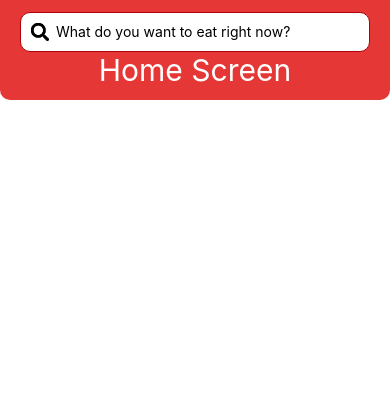
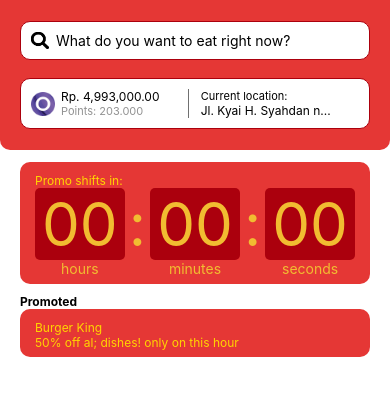
Before and after one commit to nathanpriyasadie/HungryFood, a React Native app: screen / in a window 390 px wide. Shown: the top 396 px of the page. Built offline with nearby package versions, Linux system fonts and the light colour scheme.

Commit message:
countdowncard and promocard added

```diff
--- /dev/null
+++ b/src/components/ContainerTitle.tsx
@@ -0,0 +1,17 @@
+import React from 'react';
+import {Text, StyleSheet} from 'react-native';
+
+export interface ContainerTitleProps {
+  title?: string;
+}
+
+export default function ContainerTitle({title}: ContainerTitleProps) {
+  return <Text style={styles.title}>{title}</Text>;
+}
+
+const styles = StyleSheet.create({
+  title: {
+    fontSize: 12,
+    fontWeight: 'bold',
+  },
+});
--- /dev/null
+++ b/src/components/CountdownCard.tsx
@@ -0,0 +1,68 @@
+import React from 'react';
+import {View, StyleSheet, Platform, Text} from 'react-native';
+import TimeCountdown from './TimeCountdown';
+
+export interface CountdownCardProps {
+  hoursText?: string;
+  minutesText?: string;
+  secondsText?: string;
+}
+
+export default function CountdownCard({
+  hoursText = '00',
+  minutesText = '00',
+  secondsText = '00',
+}: CountdownCardProps) {
+  return (
+    <View style={styles.container}>
+      <Text style={styles.titleText}>Promo shifts in:</Text>
+      <View style={styles.timesContainer}>
+        <TimeCountdown timeText={hoursText} unitText="hours" />
+        <Text style={styles.timeText}>:</Text>
+        <TimeCountdown timeText={minutesText} unitText="minutes" />
+        <Text style={styles.timeText}>:</Text>
+        <TimeCountdown timeText={secondsText} unitText="seconds" />
+      </View>
+    </View>
+  );
+}
+
+const styles = StyleSheet.create({
+  container: {
+    flexDirection: 'column',
+    backgroundColor: '#E53735',
+    borderRadius: 10,
+    paddingBottom: 7,
+    paddingTop: 11,
+    paddingHorizontal: 15,
+    color: '#FFD500',
+
+    ...Platform.select({
+      android: {
+        elevation: 4,
+      },
+      ios: {
+        shadowColor: '#00000029',
+        shadowOffset: {
+          height: 0,
+          width: 3,
+        },
+        shadowOpacity: 1,
+        shadowRadius: 6,
+      },
+    }),
+  },
+  titleText: {
+    color: '#FFD500',
+    fontSize: 12,
+  },
+  timesContainer: {
+    flexDirection: 'row',
+    justifyContent: 'space-between',
+  },
+  timeText: {
+    fontSize: 60,
+    includeFontPadding: false,
+    color: '#F1BC31',
+  },
+});
--- /dev/null
+++ b/src/components/InformationCard.tsx
@@ -0,0 +1,106 @@
+import React from 'react';
+import {View, StyleSheet, Image, Platform, ViewProps, Text} from 'react-native';
+
+export interface InformationCardProps extends ViewProps {
+  addressText?: string;
+  balanceText?: string;
+  pointsText?: string;
+}
+
+export default function InformationCard({
+  addressText = 'undefined',
+  balanceText = '0',
+  pointsText,
+  style,
+  ...props
+}: InformationCardProps) {
+  return (
+    <View style={StyleSheet.flatten([styles.container, style])} {...props}>
+      <View style={styles.leftContainer}>
+        <Image
+          source={require('../assets/ovo.png')}
+          style={styles.paymentIcon}
+        />
+        <View style={styles.leftTextContainer}>
+          <Text style={styles.balanceText}>Rp. {balanceText}</Text>
+          <Text style={styles.pointsText}>Points: {pointsText}</Text>
+        </View>
+      </View>
+      <View style={styles.rightContainer}>
+        <Text style={styles.currentLocationText}>Current location:</Text>
+        <Text style={styles.addressText}>
+          {addressText.length > 22
+            ? addressText.substring(0, 21) + '...'
+            : addressText}
+        </Text>
+      </View>
+    </View>
+  );
+}
+
+const styles = StyleSheet.create({
+  container: {
+    flexDirection: 'row',
+    width: '100%',
+    borderColor: '#AB000D',
+    backgroundColor: 'white',
+    borderRadius: 10,
+    fontSize: 14,
+    borderWidth: 1,
+    alignItems: 'center',
+    padding: 10,
+
+    ...Platform.select({
+      android: {
+        elevation: 4,
+      },
+      ios: {
+        shadowColor: '#00000029',
+        shadowOffset: {
+          height: 0,
+          width: 3,
+        },
+        shadowOpacity: 1,
+        shadowRadius: 6,
+      },
+    }),
+  },
+  leftContainer: {
+    flexDirection: 'row',
+    flex: 1,
+    alignItems: 'center',
+  },
+  leftTextContainer: {
+    flex: 1,
+    // backgroundColor: 'blue',
+    marginLeft: 6,
+    borderRightWidth: 1.5,
+    borderColor: '#707070',
+  },
+  rightContainer: {
+    flex: 1,
+    marginLeft: 11.5,
+  },
+  balanceText: {
+    fontSize: 12,
+    includeFontPadding: false,
+  },
+  pointsText: {
+    fontSize: 11,
+    color: '#929292',
+    includeFontPadding: false,
+  },
+  currentLocationText: {
+    fontSize: 11,
+    includeFontPadding: false,
+  },
+  addressText: {
+    fontSize: 12,
+    includeFontPadding: false,
+  },
+  paymentIcon: {
+    height: 24,
+    width: 24,
+    // backgroundColor: 'pink',
+  },
+});
--- /dev/null
+++ b/src/components/PromoCard.tsx
@@ -0,0 +1,64 @@
+import React from 'react';
+import {View, StyleSheet, Platform, Text} from 'react-native';
+
+export interface PromoCardProps {
+  title?: string;
+  subtitle?: string;
+  image?: string;
+}
+
+export default function PromoCard({
+  title = '00',
+  subtitle = '00',
+  image = '00',
+}: PromoCardProps) {
+  return (
+    <View style={styles.container}>
+      <View />
+      <View>
+        <Text style={styles.titleText}>{title}</Text>
+        <Text style={styles.titleText}>{subtitle}</Text>
+      </View>
+    </View>
+  );
+}
+
+const styles = StyleSheet.create({
+  container: {
+    flexDirection: 'column',
+    backgroundColor: '#E53735',
+    borderRadius: 10,
+    paddingBottom: 7,
+    paddingTop: 11,
+    paddingHorizontal: 15,
+    color: '#FFD500',
+
+    ...Platform.select({
+      android: {
+        elevation: 4,
+      },
+      ios: {
+        shadowColor: '#00000029',
+        shadowOffset: {
+          height: 0,
+          width: 3,
+        },
+        shadowOpacity: 1,
+        shadowRadius: 6,
+      },
+    }),
+  },
+  titleText: {
+    color: '#FFD500',
+    fontSize: 12,
+  },
+  timesContainer: {
+    flexDirection: 'row',
+    justifyContent: 'space-between',
+  },
+  timeText: {
+    fontSize: 60,
+    includeFontPadding: false,
+    color: '#F1BC31',
+  },
+});
--- /dev/null
+++ b/src/components/TimeCountdown.tsx
@@ -0,0 +1,42 @@
+import React from 'react';
+import {View, Text, StyleSheet} from 'react-native';
+
+export interface CountdownCardProps {
+  timeText?: string;
+  unitText?: string;
+}
+
+export default function TimeCountdown({
+  timeText,
+  unitText,
+}: CountdownCardProps) {
+  return (
+    <View style={styles.timeContainer}>
+      <Text style={styles.timeText}>{timeText}</Text>
+      <Text style={styles.unitText}>{unitText}</Text>
+    </View>
+  );
+}
+
+const styles = StyleSheet.create({
+  timesContainer: {
+    marginTop: 5,
+    flexDirection: 'row',
+    justifyContent: 'space-between',
+  },
+  timeContainer: {
+    alignItems: 'center',
+  },
+  unitText: {
+    fontSize: 14,
+    color: '#F1BC31',
+  },
+  timeText: {
+    fontSize: 60,
+    borderRadius: 5,
+    paddingHorizontal: 7,
+    backgroundColor: '#AB000D',
+    includeFontPadding: false,
+    color: '#F1BC31',
+  },
+});
--- a/src/screens/HomeScreen.tsx
+++ b/src/screens/HomeScreen.tsx
@@ -1,13 +1,31 @@
 import React from 'react';
-import {View, StyleSheet, Text} from 'react-native';
+import {View, StyleSheet} from 'react-native';
 import SearchBar from '../components/SearchBar';
+import InformationCard from '../components/InformationCard';
+import CountdownCard from '../components/CountdownCard';
+import ContainerTitle from '../components/ContainerTitle';
+import PromoCard from '../components/PromoCard';
 
 export default function HomeScreen() {
   return (
     <View style={styles.wrapper}>
       <View style={styles.topView}>
         <SearchBar placeholder="What do you want to eat right now?" />
-        <Text style={styles.title}>Home Screen</Text>
+        <InformationCard
+          addressText="Jl. Kyai H. Syahdan no.9"
+          balanceText="4,993,000.00"
+          pointsText="203.000"
+        />
+      </View>
+      <View style={styles.mainView}>
+        <CountdownCard />
+        <View style={styles.container}>
+          <ContainerTitle title="Promoted" />
+          <PromoCard
+            title="Burger King"
+            subtitle="50% off al; dishes! only on this hour"
+          />
+        </View>
       </View>
     </View>
   );
@@ -21,13 +39,22 @@ const styles = StyleSheet.create({
     backgroundColor: '#E53735',
     borderBottomRightRadius: 10,
     borderBottomLeftRadius: 10,
-    padding: 12,
-    paddingLeft: 20,
-    paddingRight: 20,
+    paddingHorizontal: 20,
+    paddingVertical: 12,
+    height: 150,
+    justifyContent: 'space-around',
+  },
+  mainView: {
+    flex: 1,
+    paddingVertical: 12,
+    paddingHorizontal: 20,
   },
   title: {
     color: 'white',
     fontSize: 30,
     textAlign: 'center',
   },
+  container: {
+    marginTop: 10,
+  },
 });
```
Also changed, not shown: src/assets/ovo.png (added).
